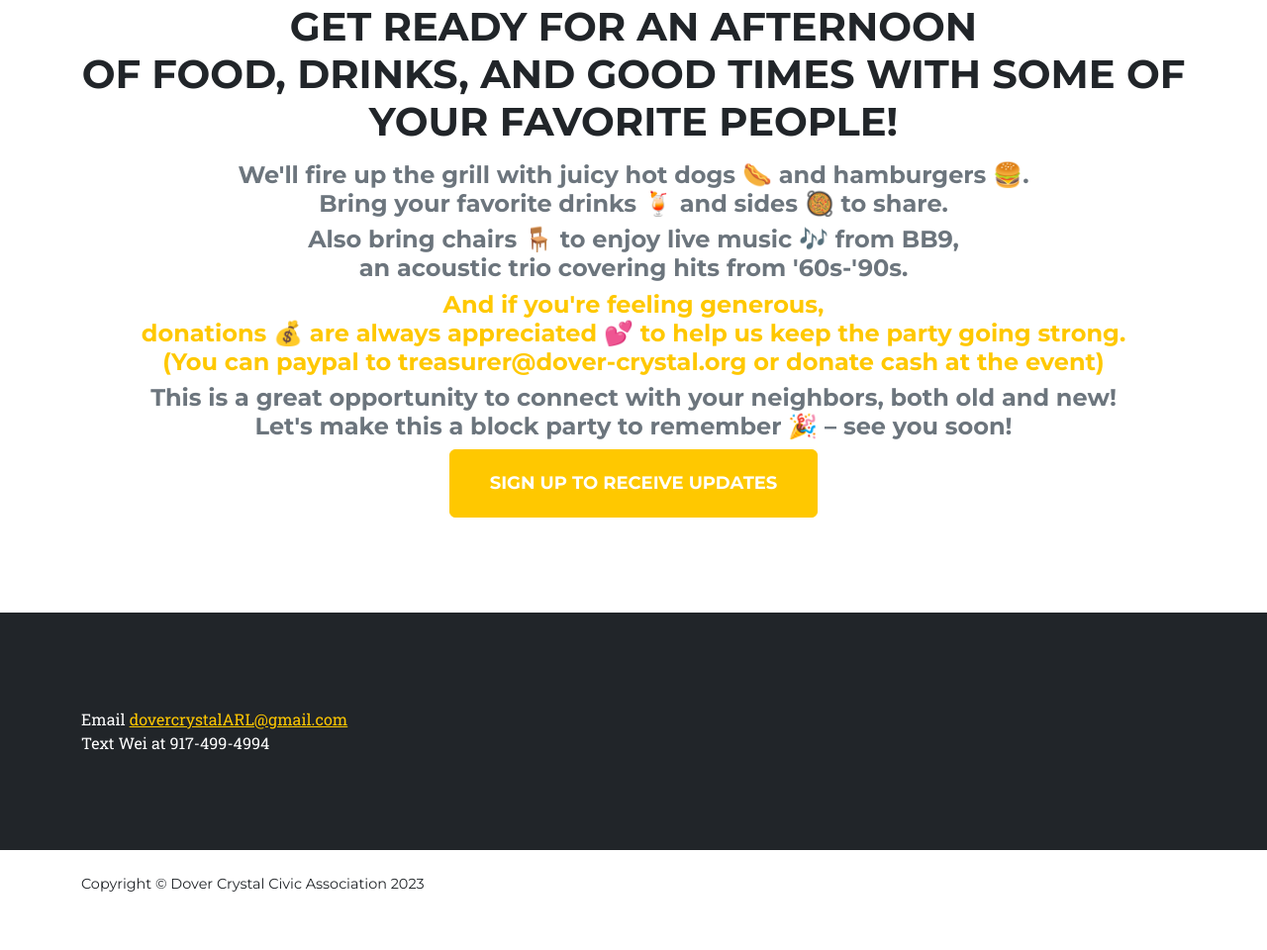
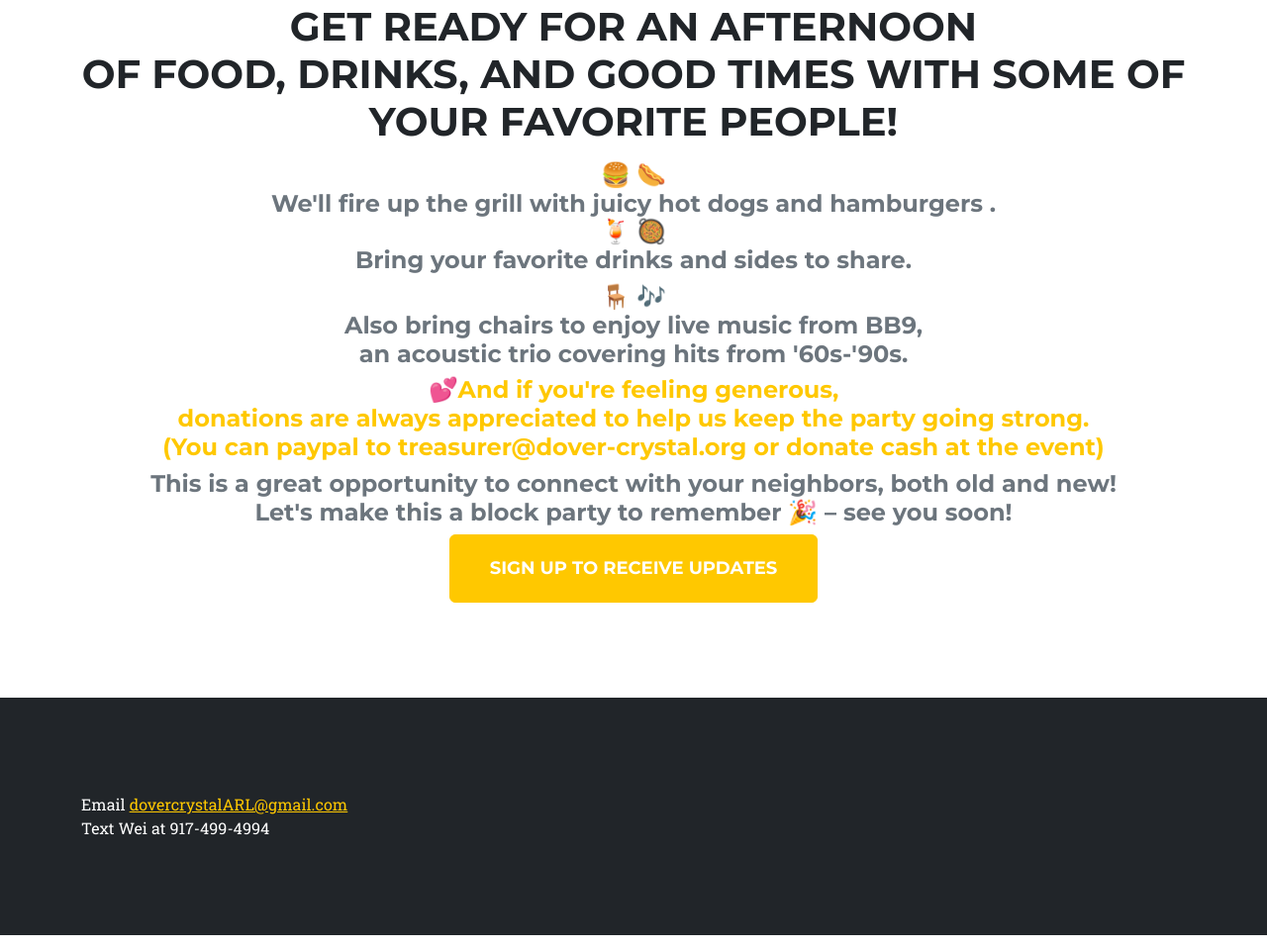
Before and after one commit to dovercrystal/dovercrystal.github.io, a plain HTML site: page index.html in a window 1280 px wide. Shown: the part 1391-2351 px from the top of the page at 99% size. Before the commit the page ends 2320 px from the top, so only its background shows below. Drawn offline with nearby package versions, Linux system fonts and the light colour scheme.

Commit message:
Update index.html

```diff
--- a/index.html
+++ b/index.html
@@ -79,13 +79,13 @@
                 <div class="text-center">
                     <h2 class="section-heading text-uppercase">Get ready for an afternoon<br/> of food, drinks, and good times with some of your favorite people! </h2>
                     <h4 class="section-subheading text-secondary">
-                        We'll fire up the grill with juicy hot dogs 🌭 and hamburgers 🍔.
-                        <br/>Bring your favorite drinks 🍹 and sides 🥘 to share.
+                        🍔 🌭<br/>We'll fire up the grill with juicy hot dogs  and hamburgers .
+                        <br/>🍹 🥘<br/>Bring your favorite drinks and sides to share.
                         </h4>
                     <h4 class="text-secondary">
-                        Also bring chairs 🪑 to enjoy live music 🎶 from BB9, <br/>an acoustic trio covering hits from '60s-'90s.
+                        🪑 🎶<br/>Also bring chairs to enjoy live music  from BB9, <br/>an acoustic trio covering hits from '60s-'90s.
                         </h4>
-                    <h4 class="text-primary">And if you're feeling generous, <br/>donations 💰 are always appreciated 💕 to help us keep the party going strong.
+                    <h4 class="text-primary">💕And if you're feeling generous, <br/>donations are always appreciated  to help us keep the party going strong.
                         <br/>(You can paypal to treasurer@dover-crystal.org or donate cash at the event)
                         </h4>
                     <h4 class="text-secondary">This is a great opportunity to connect with your neighbors, both old and new! <br/>Let's make this a block party to remember 🎉 – see you soon!
```
